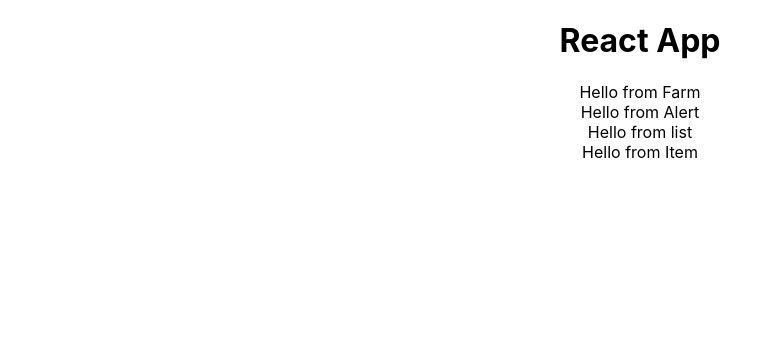
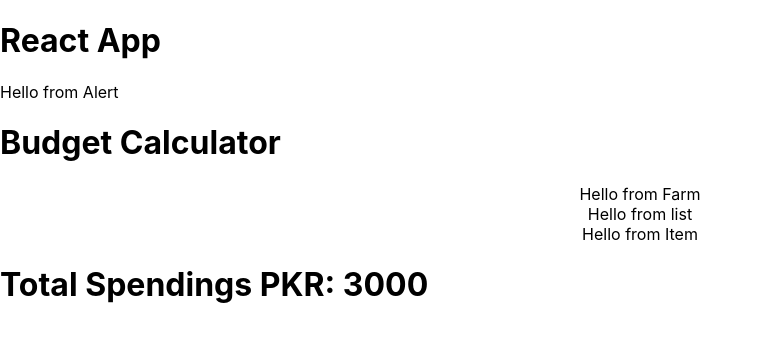
Before and after one commit to DilsherB/react-budget-calculator, a React (Create React App) app: page / in a window 1280 px wide. Shown: the top 342 px of the page, without its empty margins (0-782 px from the left). Built offline with nearby package versions, Linux system fonts and the light colour scheme.

Commit message:
formula for calculation of total spending done

```diff
--- a/package.json
+++ b/package.json
@@ -9,6 +9,7 @@
     "react": "^18.2.0",
     "react-dom": "^18.2.0",
     "react-scripts": "5.0.1",
+    "uuid": "^9.0.0",
     "web-vitals": "^2.1.4"
   },
   "scripts": {
--- a/src/App.js
+++ b/src/App.js
@@ -2,15 +2,31 @@
 import Form from './components/Form';
 import Alert from './components/Alert';
 import List from './components/List';
+import {v4} from 'uuid'
+import { useState } from 'react';
+
+const expenseList = [
+  { id: v4(), name: 'Item 1', amount: 500 },
+  { id: v4(), name: 'Item 2', amount: 1000 },
+  { id: v4(), name: 'Item 3', amount: 1500 },
+]
 
 function App() {
+  const [expenses, setExpenses] = useState(expenseList)
+
   return (
-    <div className="App">
+    <>
       <h1>React App</h1>
-      <Form />
       <Alert />
-      <List />
-    </div>
+      <h1>Budget Calculator</h1>
+      <main className='App'>
+        <Form />
+        <List expenses={expenses}/>
+      </main>
+      <h1>Total Spendings<span className='total'>
+        {' '}PKR: {expenses.reduce((acc, cur)=>{return acc+=cur.amount},0)}
+      </span></h1>
+    </>
   );
 }
 
```
Also changed, not shown: 1 other file (tests, documents, lock files or other folders).
